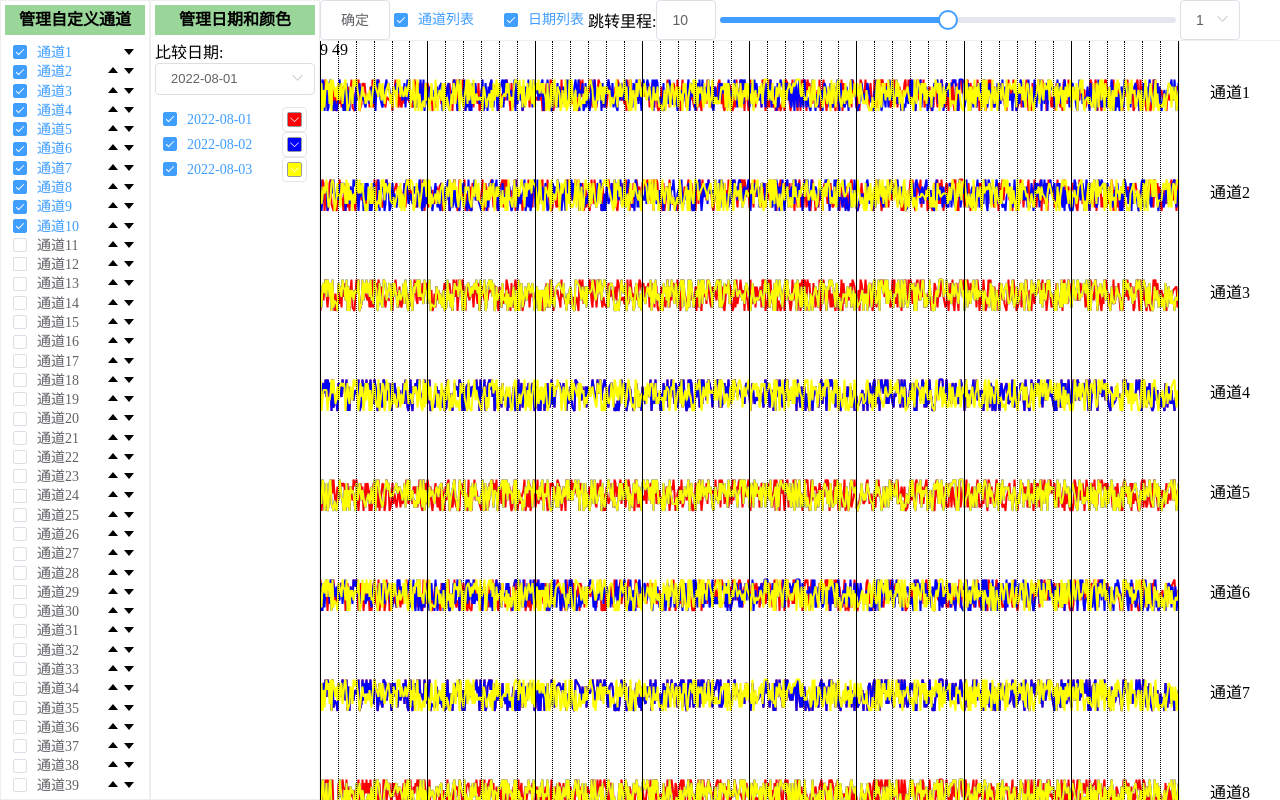
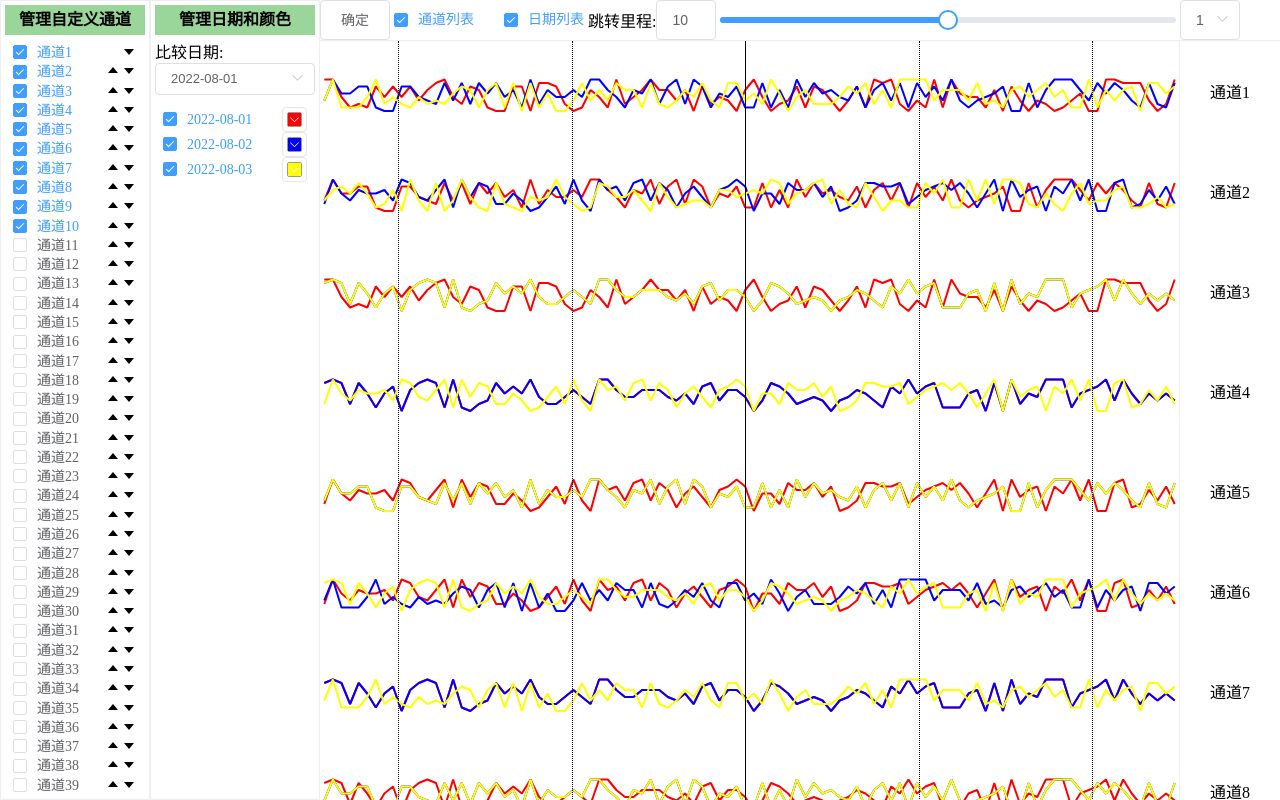
Before and after one commit to yangzhenfeng1994/billionDataChart, a Vue app: page / in a window 1280 px wide. Built offline with nearby package versions, Linux system fonts and the light colour scheme.

Commit message:
feat(pubComponent page): 增加大数据量图表，波形图页面

```diff
--- a/src/components/BillionDataChartsPubComponent/singleChart.vue
+++ b/src/components/BillionDataChartsPubComponent/singleChart.vue
@@ -55,6 +55,7 @@ export default {
       const data = this.data
       const option = {
         // animation: true,
+        animation: false,
         tooltip: {
           trigger: 'axis',
         },
@@ -107,6 +108,13 @@ export default {
     this.$nextTick(() => {
       this.init()
     })
+    // setInterval(() => {
+    //   this.data.forEach((item) => {
+    //     item.shift()
+    //     item.push(~~(Math.random() * 20))
+    //   })
+    //   this.updateChart()
+    // }, 100)
   },
 }
 </script>
--- a/src/components/BillionDataChartsPubComponent/splitLineLayer.vue
+++ b/src/components/BillionDataChartsPubComponent/splitLineLayer.vue
@@ -1,14 +1,11 @@
 <template>
   <div class="splitLineLayer">
-    {{ solidArr }}
-    {{ dottedArr }}
     <div class="dottedLines">
-      <div class="line" v-for="line in solidArr" :key="line"></div>
+      <div class="line" v-for="line in dottedArr" :key="line" :style="{ left: line + 'px' }"></div>
     </div>
     <div class="solidLines">
-      <div class="line" v-for="line in dottedArr" :key="line"></div>
+      <div class="line" v-for="line in solidArr" :key="line" :style="{ left: line + 'px' }"></div>
     </div>
-    <!-- {{ xData }} -->
   </div>
 </template>
 
@@ -45,11 +42,24 @@ export default {
     all() {
       return this.end - this.start
     },
+    singleWidth() {
+      return this.layerWidth / this.all
+    },
     solidArr() {
-      return ~~(this.all / this.solidLineGap)
+      const arr = []
+      let s = this.start + this.solidLineGap - (this.start % this.solidLineGap)
+      for (let i = s; i <= this.end; i += this.solidLineGap) {
+        arr.push((i - this.start) * this.singleWidth)
+      }
+      return arr
     },
     dottedArr() {
-      return ~~(this.all / this.dottedLineGap)
+      const arr = []
+      let s = this.start + this.dottedLineGap - (this.start % this.dottedLineGap)
+      for (let i = s; i <= this.end; i += this.dottedLineGap) {
+        arr.push((i - this.start) * this.singleWidth)
+      }
+      return arr
     },
   },
   data() {
@@ -72,21 +82,24 @@ export default {
     top: 0;
     width: 100%;
     height: 100%;
-    display: flex;
-    justify-content: space-between;
+    // display: flex;
+    // justify-content: space-between;
     .line {
       height: 100%;
       width: 0;
+      position: absolute;
+      top: 0;
+      left: 0;
     }
   }
   .dottedLines {
     .line {
-      border-right: 1px solid #000;
+      border-right: 1px dotted #000;
     }
   }
   .solidLines {
     .line {
-      border-right: 1px dotted #000;
+      border-right: 1px solid #000;
     }
   }
 }
--- a/src/views/monitorChart/index.vue
+++ b/src/views/monitorChart/index.vue
@@ -59,7 +59,7 @@ export default {
       dates: [],
       xData: [],
       yData: [],
-      defaultPercent: 10,
+      defaultPercent: 1,
       settings: {
         showLines: true,
         showDates: true,
@@ -80,7 +80,7 @@ export default {
       return this.dates.filter((item) => item.show)
     },
     showPercent() {
-      return this.defaultPercent / this.settings.scale
+      return this.defaultPercent * this.settings.scale
     },
     startPercent() {
       return Math.max(this.settings.now - this.showPercent / 2, 0)
```
